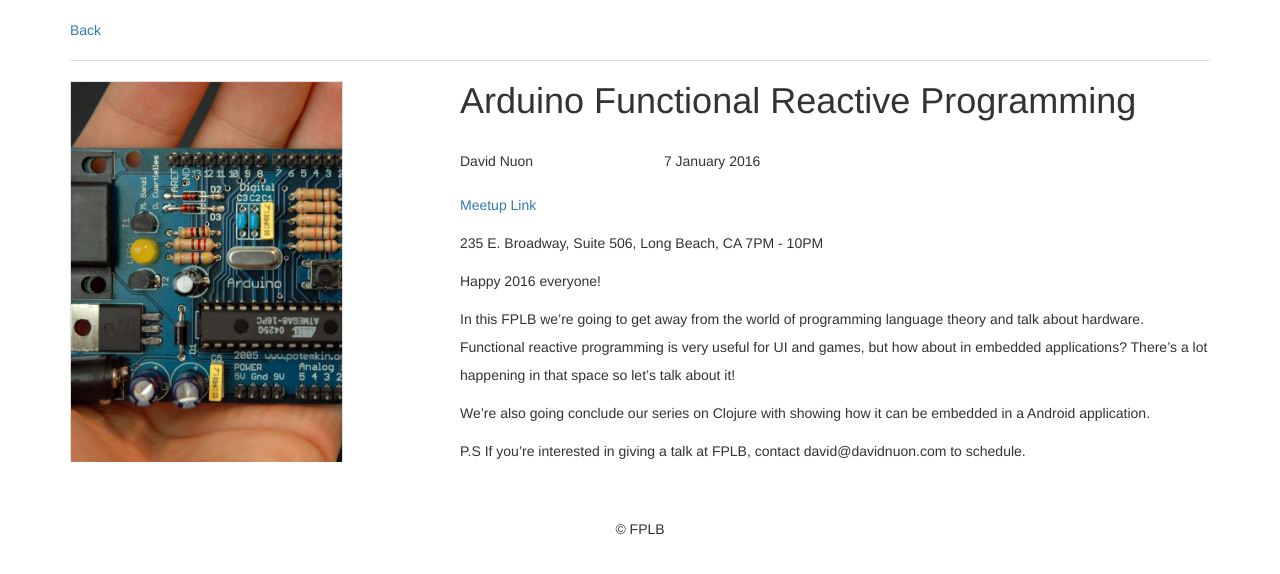
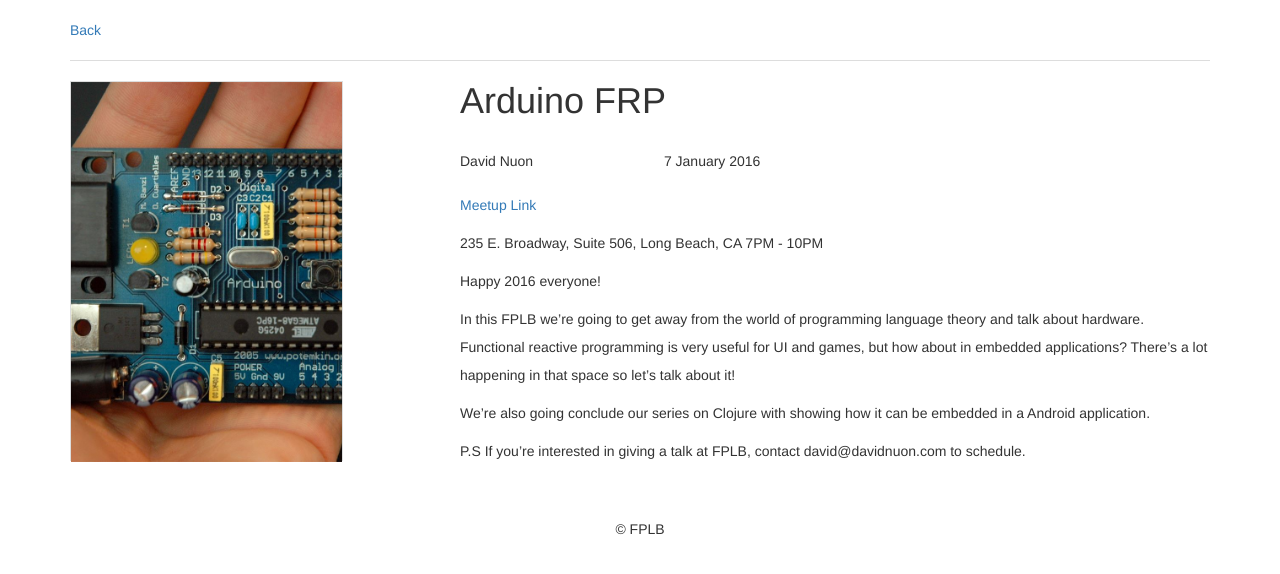
Before and after one commit to fplb/fplb.github.io, a Jekyll site: the page built from _posts/2016-01-07-arduino.markdown, in a window 1280 px wide. Shown: the top 574 px of the page. Built offline with Jekyll 4.4.1, drawn with Linux system fonts in a browser that asks for light colours; Markdown is read by kramdown in place of the engine named in the settings.

Commit message:
Shortened title

```diff
--- a/_posts/2016-01-07-arduino.markdown
+++ b/_posts/2016-01-07-arduino.markdown
@@ -1,5 +1,5 @@
 ---
-title:  "Arduino Functional Reactive Programming"
+title:  "Arduino FRP"
 subtitle: "Low-level Functional Programming"
 author: "David Nuon"
 avatar: "img/authors/wferr.png"
```
